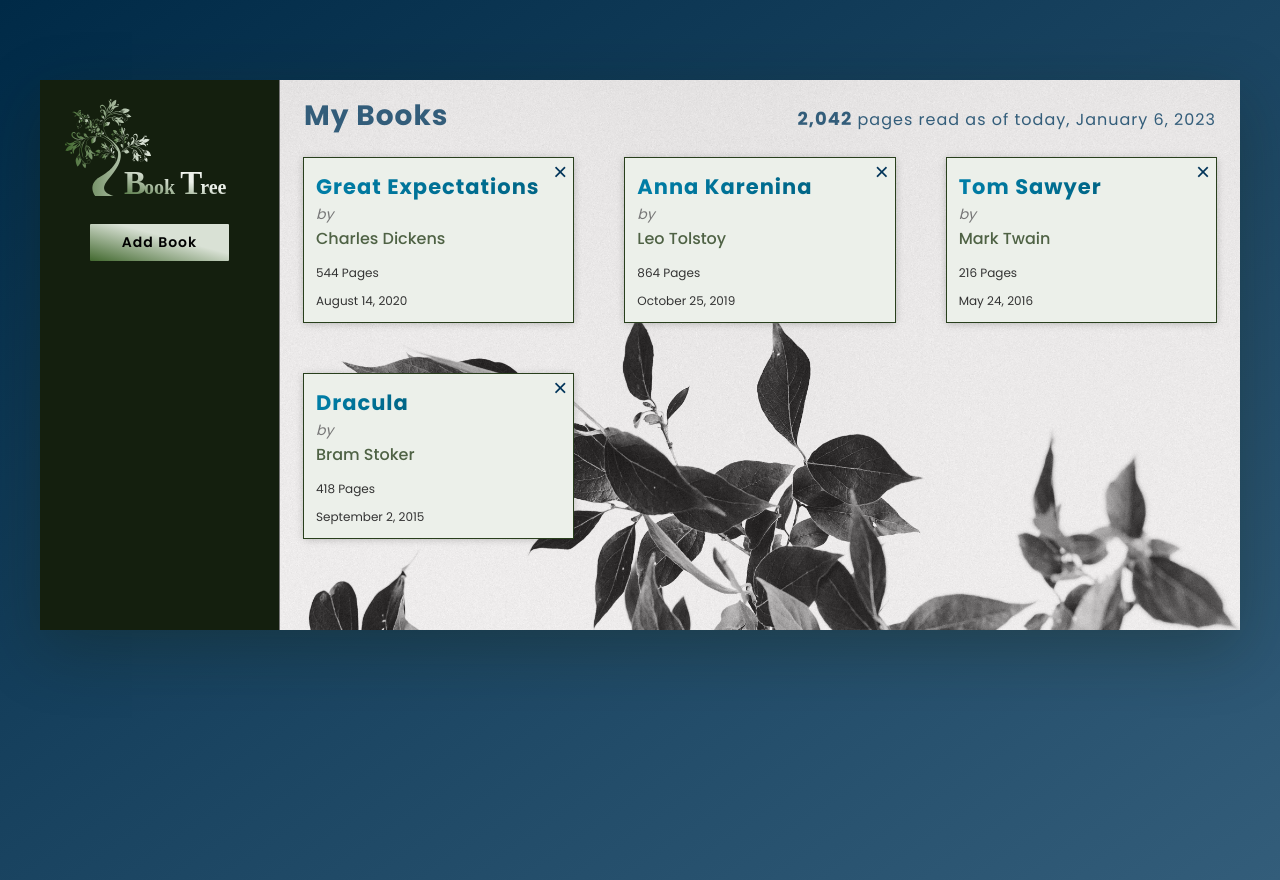
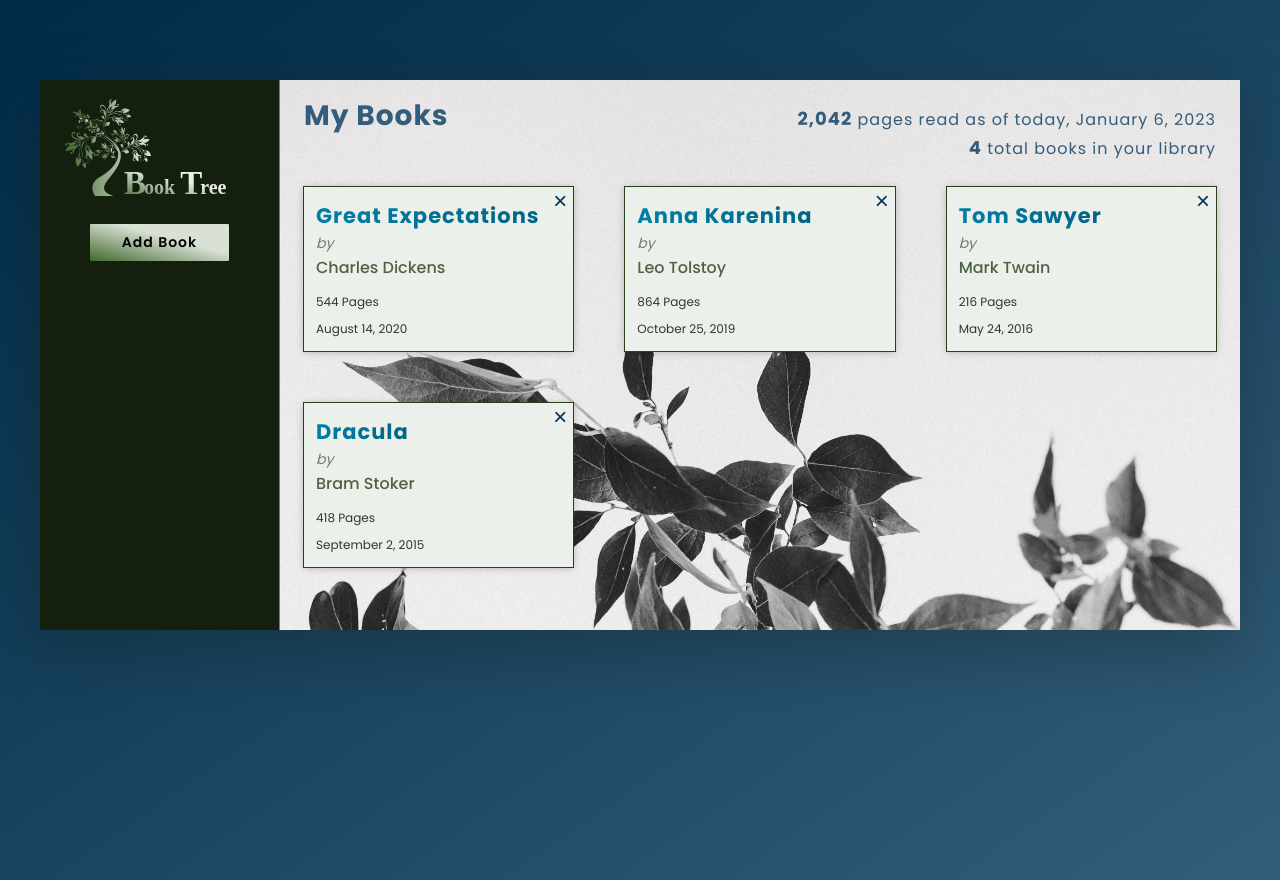
Before and after one commit to Mully7773/Library, a React (Create React App) app: page / in a window 1280 px wide. Built offline with nearby package versions, Linux system fonts and the light colour scheme; a web font is replaced by a local one.

Commit message:
Add total number of books read to BookBar component

```diff
--- a/src/components/UI/BookBar.js
+++ b/src/components/UI/BookBar.js
@@ -17,15 +17,22 @@ const BookBar = (props) => {
   const day = newDate.getDate();
   const todayString = `pages read as of today, ${month} ${day}, ${year}`;
 
+  const totalBooksString = `total books in your library`;
+
   const heading = "My Books";
 
   return (
-    <div className="book-bar">
-      <h1 className="book-bar__heading">{heading}</h1>
-      <span className="book-bar__page-total">
-        <strong>{totalPages}</strong> {todayString}
-      </span>
-    </div>
+    <>
+      <div className="book-bar">
+        <h1 className="book-bar__heading">{heading}</h1>
+        <div className="book-bar__page-info total-pages">
+          <strong>{totalPages}</strong> {todayString}
+        </div>
+        <div className="book-bar__page-info total-books">
+          <strong>{pages.length}</strong> {totalBooksString}
+        </div>
+      </div>
+    </>
   );
 };
 
--- a/src/components/UI/BookBar.scss
+++ b/src/components/UI/BookBar.scss
@@ -1,5 +1,6 @@
 .book-bar {
-  display: flex;
+  display: grid;
+  grid-template-columns: repeat(2, 1fr);
   justify-content: space-between;
   align-items: baseline;
   padding: 0 2.4rem;
@@ -12,10 +13,19 @@
     color: var(--color-primary-light);
   }
 
-  &__page-total {
+  &__page-info {
     font-size: 1.6rem;
     color: var(--color-primary-light);
     letter-spacing: 0.1rem;
+  }
+
+  .total-pages {
+    justify-self: end;
+  }
+
+  .total-books {
+    grid-column: 2 / -1;
+    justify-self: end;
   }
 
   strong {
```
